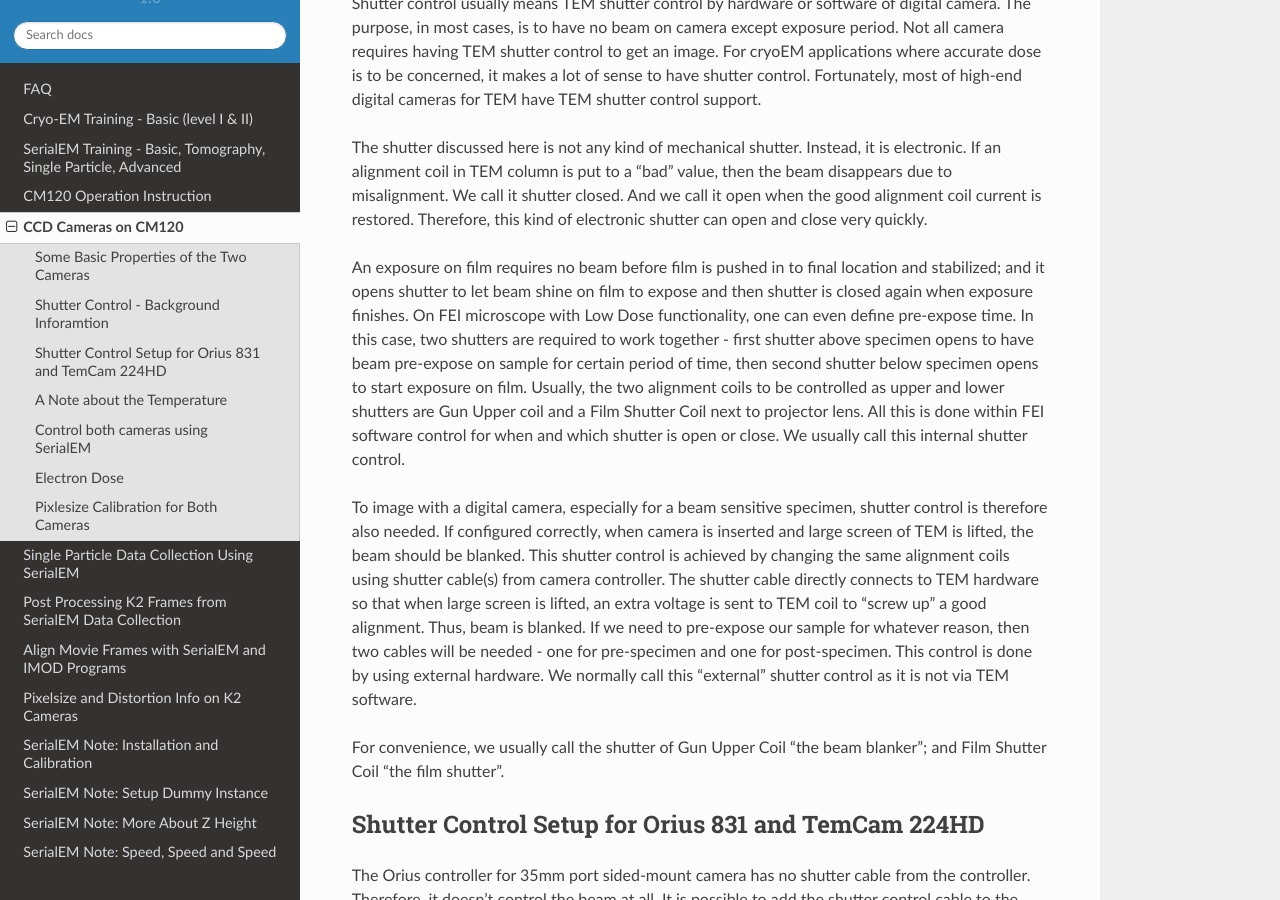
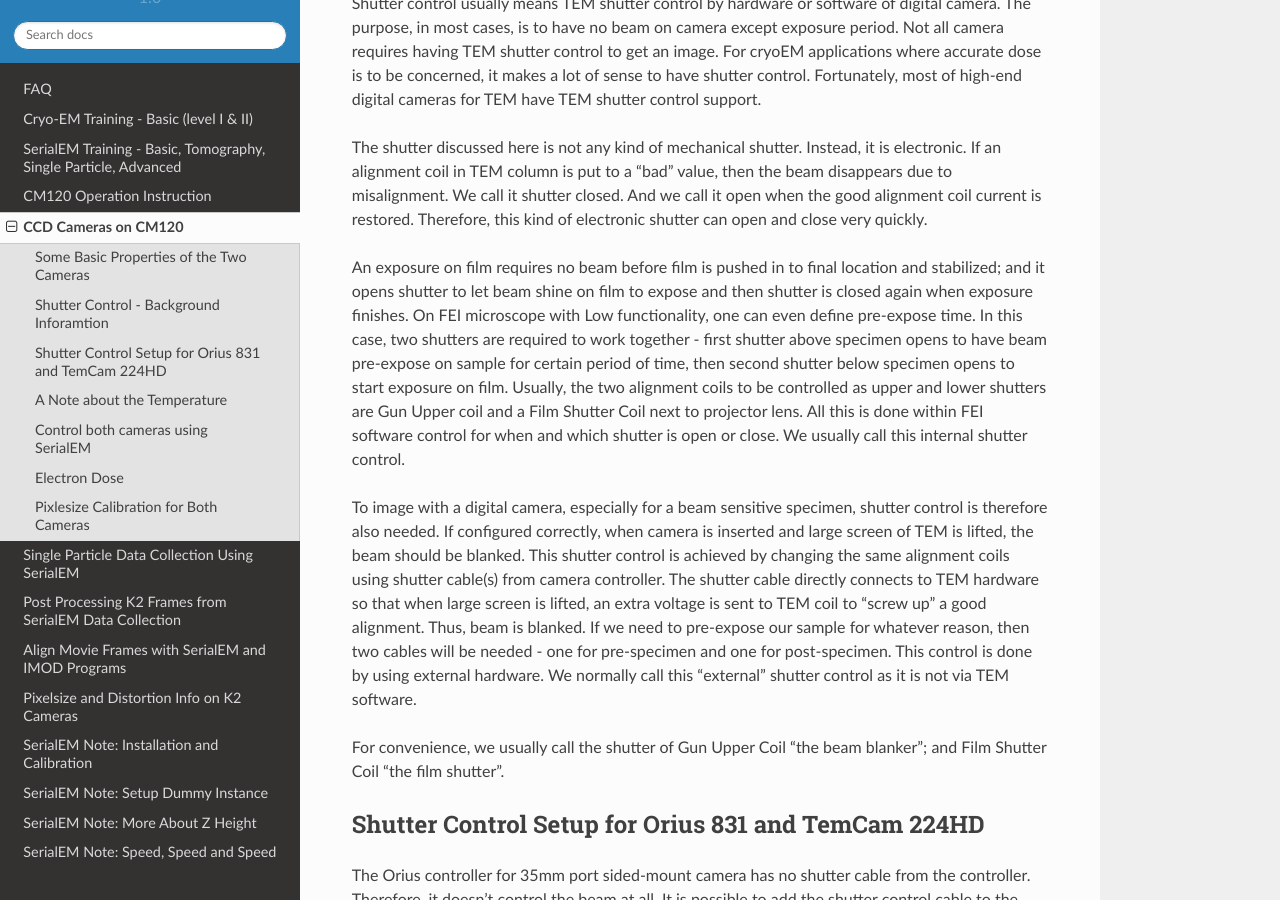
Before and after one commit to xuchen66/sphinx-emdocs, a Sphinx documentation site: the page built from source/ccds_cm120.rst, in a window 1280 px wide and 900 px high, scrolled down 1381 px. Built offline with Sphinx 7.4.7 and the Read the Docs theme 2.0.0, drawn with Linux system fonts in a browser that asks for light colours; pages that are not in the unit, such as notebooks, are missing from menus; some of the changed text lies outside the part shown.

Commit message:
Update ccds_cm120.rst

```diff
--- a/source/ccds_cm120.rst
+++ b/source/ccds_cm120.rst
@@ -62,7 +62,7 @@ Shutter control usually means TEM shutter control by hardware or software of dig
 
 The shutter discussed here is not any kind of mechanical shutter. Instead, it is electronic. If an alignment coil in TEM column is put to a "bad" value, then the beam disappears due to misalignment. We call it shutter closed. And we call it open when the good alignment coil current is restored. Therefore, this kind of electronic shutter can open and close very quickly.
 
-An exposure on film requires no beam before film is pushed in to final location and stabilized; and it opens shutter to let beam shine on film to expose and then shutter is closed again when exposure finishes. On FEI microscope with Low Dose functionality, one can even define pre-expose time. In this case, two shutters are required to work together - first shutter above specimen opens to have beam pre-expose on sample for certain period of time, then second shutter below specimen opens to start exposure on film. Usually, the two alignment coils to be controlled as upper and lower shutters are Gun Upper coil and a Film Shutter Coil next to projector lens. All this is done within FEI software control for when and which shutter is open or close. We usually call this internal shutter control.
+An exposure on film requires no beam before film is pushed in to final location and stabilized; and it opens shutter to let beam shine on film to expose and then shutter is closed again when exposure finishes. On FEI microscope with Low functionality, one can even define pre-expose time. In this case, two shutters are required to work together - first shutter above specimen opens to have beam pre-expose on sample for certain period of time, then second shutter below specimen opens to start exposure on film. Usually, the two alignment coils to be controlled as upper and lower shutters are Gun Upper coil and a Film Shutter Coil next to projector lens. All this is done within FEI software control for when and which shutter is open or close. We usually call this internal shutter control.
 
 To image with a digital camera, especially for a beam sensitive specimen, shutter control is therefore also needed. If configured correctly, when camera is inserted and large screen of TEM is lifted, the beam should be blanked. This shutter control is achieved by changing the same alignment coils using shutter cable(s) from camera controller. The shutter cable directly connects to TEM hardware so that when large screen is lifted, an extra voltage is sent to TEM coil to "screw up" a good alignment. Thus, beam is blanked. If we need to pre-expose our sample for whatever reason, then two cables will be needed - one for pre-specimen and one for post-specimen. This control is done by using external hardware. We normally call this "external" shutter control as it is not via TEM software.
 
```
Also changed, not shown: other parts of source/ccds_cm120.rst (+1 -1 lines).
